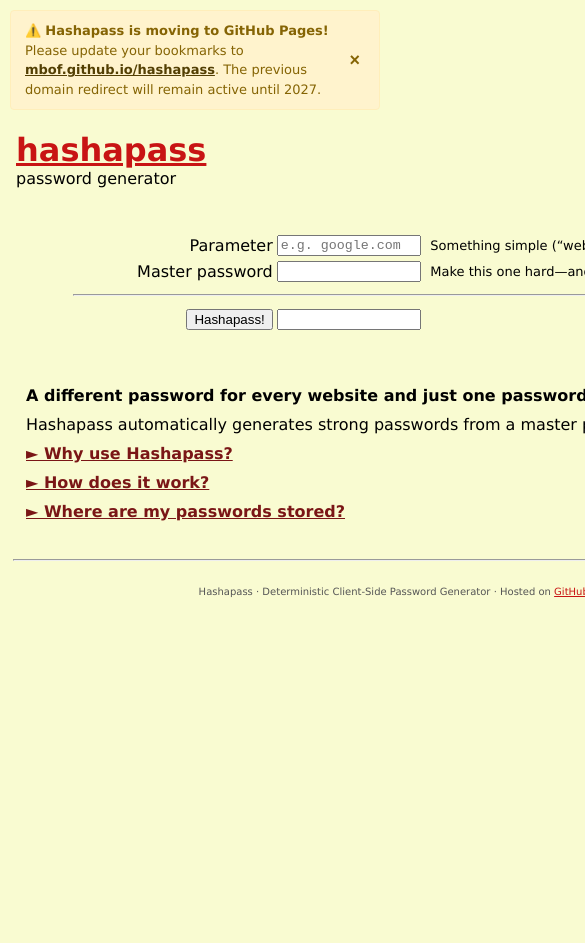
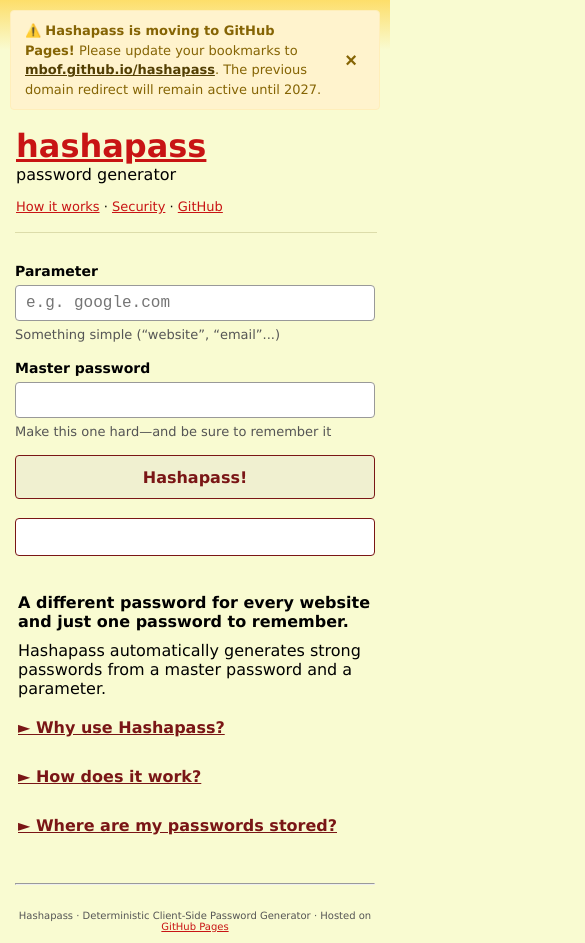
Before and after one commit to mbof/hashapass, an Angular app: page / in a window 390 px wide. Shown: the top 943 px of the page, 585 px wide, since content can reach past the window. Before the commit the page ends 844 px from the top, so only its background shows below. Built offline with nearby package versions, Linux system fonts and the light colour scheme.

Commit message:
Add pure CSS gradient and mobile responsiveness

```diff
--- a/src/app/app.css
+++ b/src/app/app.css
@@ -0,0 +1,213 @@
+.main-wrapper {
+  max-width: 800px;
+  width: 100%;
+  margin: 0 auto;
+  box-sizing: border-box;
+}
+
+.main-table {
+  width: 100%;
+  border-collapse: collapse;
+}
+
+.header-table {
+  width: 100%;
+}
+
+.header-nav {
+  text-align: right;
+  font-size: small;
+  white-space: nowrap;
+}
+
+.form-table {
+  margin: 40px auto;
+  border-collapse: collapse;
+}
+
+.form-label {
+  text-align: right;
+  width: 30%;
+  padding-right: 8px;
+}
+
+.form-input-cell {
+  padding: 4px 0;
+}
+
+.form-input {
+  font-family: monospace;
+}
+
+.form-help {
+  font-size: small;
+  text-align: left;
+  padding-left: 0.5em;
+  color: #333;
+}
+
+.form-submit-cell {
+  text-align: right;
+  padding-right: 8px;
+}
+
+.form-submit-btn {
+  font-family: inherit;
+  cursor: pointer;
+}
+
+.result-input {
+  font-family: monospace;
+  font-weight: bold;
+}
+
+.result-action-cell {
+  font-size: small;
+  text-align: left;
+  padding-left: 0.5em;
+}
+
+.copy-button {
+  cursor: pointer;
+  padding: 2px 8px;
+  font-family: inherit;
+}
+
+.info-table {
+  width: 100%;
+}
+
+/* Mobile Responsiveness */
+@media (max-width: 640px) {
+  .main-wrapper {
+    padding: 0 4px;
+  }
+
+  .header-table,
+  .header-table tbody,
+  .header-table tr,
+  .header-table td {
+    display: block;
+    width: 100% !important;
+    text-align: left !important;
+  }
+
+  .header-nav {
+    margin-top: 8px;
+    padding-bottom: 12px;
+    border-bottom: 1px solid #dcdcaa;
+    white-space: normal;
+    line-height: 2;
+  }
+
+  .form-table {
+    margin: 20px 0;
+    width: 100% !important;
+  }
+
+  .form-table,
+  .form-table tbody,
+  .form-table tr,
+  .form-table td {
+    display: block;
+    width: 100% !important;
+    text-align: left !important;
+    padding-left: 0 !important;
+    padding-right: 0 !important;
+    box-sizing: border-box;
+  }
+
+  .form-label {
+    font-weight: bold;
+    padding-top: 10px !important;
+    padding-bottom: 4px !important;
+    font-size: 14px;
+  }
+
+  .form-input-cell {
+    padding: 2px 0 !important;
+  }
+
+  .form-input {
+    width: 100% !important;
+    font-size: 16px !important; /* Prevents auto-zoom on mobile Safari */
+    padding: 8px 10px !important;
+    border: 1px solid #999;
+    border-radius: 4px;
+    box-sizing: border-box;
+  }
+
+  .form-help {
+    padding-top: 4px !important;
+    padding-bottom: 8px !important;
+    padding-left: 2px !important;
+    color: #555;
+  }
+
+  .form-divider-row {
+    display: none !important;
+  }
+
+  .form-submit-cell {
+    padding-top: 8px !important;
+  }
+
+  .form-submit-btn {
+    width: 100% !important;
+    min-height: 44px;
+    font-size: 16px;
+    font-weight: bold;
+    background-color: #f0f0d0;
+    border: 1px solid #7A1616;
+    color: #7A1616;
+    border-radius: 4px;
+    margin-bottom: 12px;
+  }
+
+  .result-group {
+    display: flex;
+    gap: 8px;
+    align-items: stretch;
+    width: 100%;
+    margin-top: 4px;
+  }
+
+  .result-input {
+    flex: 1;
+    width: auto !important;
+    font-size: 18px !important;
+    padding: 8px 10px !important;
+    border: 1px solid #7A1616;
+    border-radius: 4px;
+    box-sizing: border-box;
+    background: #fff;
+  }
+
+  .copy-button {
+    min-height: 44px;
+    padding: 0 16px;
+    font-size: 14px;
+    font-weight: bold;
+    background: #7A1616;
+    color: #fff;
+    border: none;
+    border-radius: 4px;
+    white-space: nowrap;
+  }
+
+  .result-action-cell {
+    padding-left: 0 !important;
+  }
+
+  p {
+    padding: 10px 0 0 0;
+  }
+
+  .zippyTitle {
+    padding: 10px 0;
+  }
+
+  .zippyContents {
+    padding-left: 4px;
+  }
+}
--- a/src/app/app.html
+++ b/src/app/app.html
@@ -9,18 +9,19 @@
   </div>
 }
 
-<table style="width: 800px; margin: 0 auto;">
+<div class="main-wrapper">
+  <table class="main-table">
     <tbody>
       <tr>
         <td>
-        <table style="width: 100%;">
+          <table class="header-table">
             <tbody>
               <tr>
                 <td>
                   <h1 style="margin: 0; padding: 0"><a href="#">hashapass</a></h1>
                   <div>password generator</div>
                 </td>
-              <td style="text-align: right; font-size: small">
+                <td class="header-nav">
                   <a href="javascript:void(0)" (click)="toggleZippy('how')">How it works</a> &middot;
                   <a href="javascript:void(0)" (click)="toggleZippy('why')">Security</a> &middot;
                   <a href="https://github.com/mbof/hashapass" target="_blank" rel="noopener">GitHub</a>
@@ -31,73 +32,74 @@
 
           <div style="text-align: center;">
             <form (submit)="onUpdate($event)" name="hashapass">
-            <table style="margin: 40px auto 40px auto;">
+              <table class="form-table">
                 <tbody>
                   <tr>
-                  <td style="text-align: right; width: 30%;"> Parameter </td>
-                  <td>
+                    <td class="form-label"> Parameter </td>
+                    <td class="form-input-cell">
                       <input
                         id="parameterId"
                         name="parameter"
                         size="16"
-                      style="font-family: monospace"
+                        class="form-input"
                         autocomplete="on"
                         [(ngModel)]="parameter"
                         placeholder="e.g. google.com"
                       />
                     </td>
-                  <td style="font-size: small; text-align: left; padding-left: 0.5em;">
+                    <td class="form-help">
                       Something simple (&ldquo;website&rdquo;, &ldquo;email&rdquo;...)
                     </td>
                   </tr>
                   <tr>
-                  <td style="text-align: right"> Master password </td>
-                  <td>
+                    <td class="form-label"> Master password </td>
+                    <td class="form-input-cell">
                       <input
                         type="password"
                         id="seedId"
                         name="seed"
                         size="16"
-                      style="font-family: monospace"
+                        class="form-input"
                         [(ngModel)]="seed"
                       />
                     </td>
-                  <td style="font-size: small; text-align: left; padding-left: 0.5em;">
+                    <td class="form-help">
                       Make this one hard&mdash;and be sure to remember it
                     </td>
                   </tr>
-                <tr>
+                  <tr class="form-divider-row">
                     <td colspan="3"><hr /></td>
                   </tr>
                   <tr>
-                  <td style="text-align: right">
-                    <input id="submitId" type="submit" value="Hashapass!" />
+                    <td class="form-submit-cell">
+                      <input id="submitId" class="form-submit-btn" type="submit" value="Hashapass!" />
                     </td>
-                  <td>
+                    <td class="form-input-cell">
+                      <div class="result-group">
                         <input
                           name="result"
                           id="resultId"
                           size="16"
                           readonly
-                      style="font-family: monospace; font-weight: bold;"
+                          class="result-input"
                           [value]="result()"
                           (click)="selectResult($event)"
                         />
-                  </td>
-                  <td style="font-size: small; text-align: left; padding-left: 0.5em;">
                         @if (result()) {
-                      <button type="button" (click)="copyToClipboard()" style="cursor: pointer; padding: 2px 6px;">
+                          <button type="button" class="copy-button" (click)="copyToClipboard()">
                             {{ copied() ? 'Copied!' : 'Copy' }}
                           </button>
                         }
+                      </div>
                     </td>
+                    <td class="result-action-cell"></td>
                   </tr>
                 </tbody>
               </table>
             </form>
           </div>
 
-        <table>
+          <table class="info-table">
             <tbody>
               <tr>
                 <td style="width: 100%; vertical-align: top;">
@@ -155,3 +157,4 @@
       </tr>
     </tbody>
   </table>
+</div>
--- a/src/styles.css
+++ b/src/styles.css
@@ -1,9 +1,12 @@
 body {
   color: black;
   background-color: #F9FBD1;
+  background-image: linear-gradient(to bottom, #fdde6a 0px, #F9FBD1 50px);
+  background-repeat: no-repeat;
   font-family: verdana, sans-serif;
   margin: 0;
   padding: 10px;
+  box-sizing: border-box;
 }
 
 p {
@@ -44,8 +47,9 @@
   cursor: pointer;
   color: rgb(122, 22, 22);
   text-decoration: underline;
-  padding-left: 10px;
+  padding: 8px 10px;
   user-select: none;
+  display: block;
 }
 
 .zippyTitle:hover {
@@ -69,6 +73,7 @@
   justify-content: space-between;
   align-items: center;
   max-width: 800px;
+  box-sizing: border-box;
 }
 
 .transition-banner a {
@@ -79,10 +84,11 @@
 .transition-banner .close-btn {
   background: transparent;
   border: none;
-  font-size: 18px;
+  font-size: 20px;
+  line-height: 1;
   font-weight: bold;
   color: #856404;
   cursor: pointer;
-  padding: 0 5px;
+  padding: 4px 8px;
   margin-left: 10px;
 }
```
Lines whose indentation alone changed are shown as unchanged.
